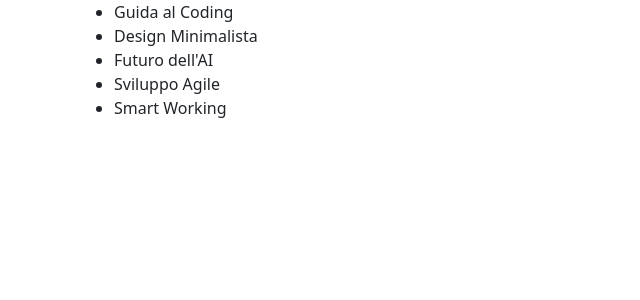
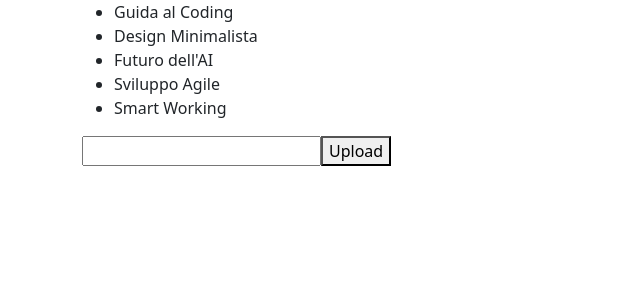
Before and after one commit to pietrobertino/react-form, a React (Vite) app: page / in a window 1280 px wide. Shown: the top 300 px of the page, without its empty margins (0-640 px from the left). Built offline with nearby package versions, Linux system fonts and the light colour scheme; the HTML template or start-up script is replaced by a standard one.

Commit message:
complete milestone 2

```diff
--- a/src/App.jsx
+++ b/src/App.jsx
@@ -1,6 +1,6 @@
 import { useState } from 'react'
 
-const articles = [
+const initialArticles = [
   "Guida al Coding",
   "Design Minimalista",
   "Futuro dell'AI",
@@ -8,18 +8,34 @@ const articles = [
   "Smart Working"
 ];
 
+function App() {
+
+  const [title, setTitle] = useState("");
+  const [articles, setArticles] = useState(initialArticles);
 
 
-function App() {
+
+  function handleSubmit(e) {
+    e.preventDefault();
+    //dobbiamo modificare ed aggiornare la lista
+    setArticles([...articles, title])
+    setTitle("")
+  }
 
   return (
     <>
       <div className="container">
         <ul>
-          {articles.map(article => (
-            <li>{article}</li>
+          {articles.map((article, index) => (
+            <li key={index + article.replaceAll(" ", "-").toLowerCase()}>{article}</li>
           ))}
         </ul>
+
+        <form onSubmit={handleSubmit}>
+          <input type="text" value={title}
+            onChange={e => setTitle(e.target.value)} />
+          <button type='submit'>Upload</button>
+        </form>
       </div>
     </>
   )
```
